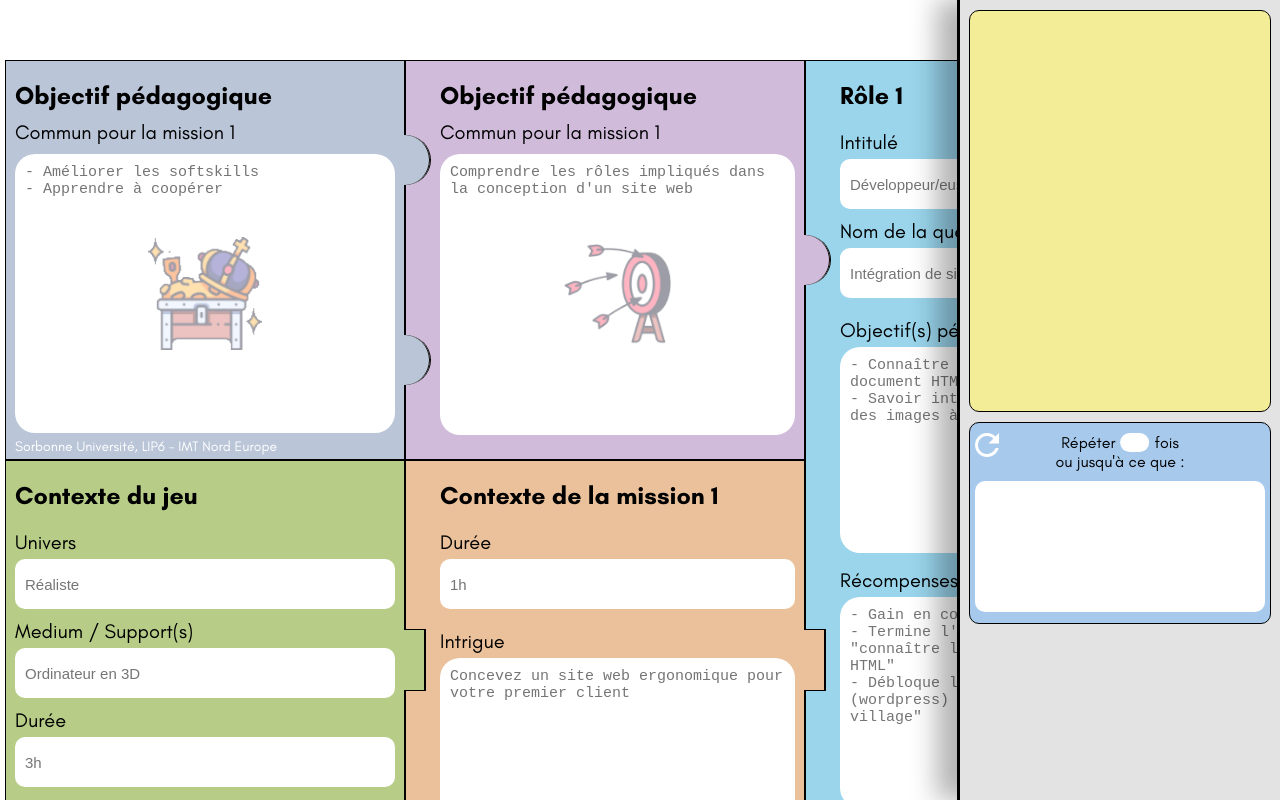
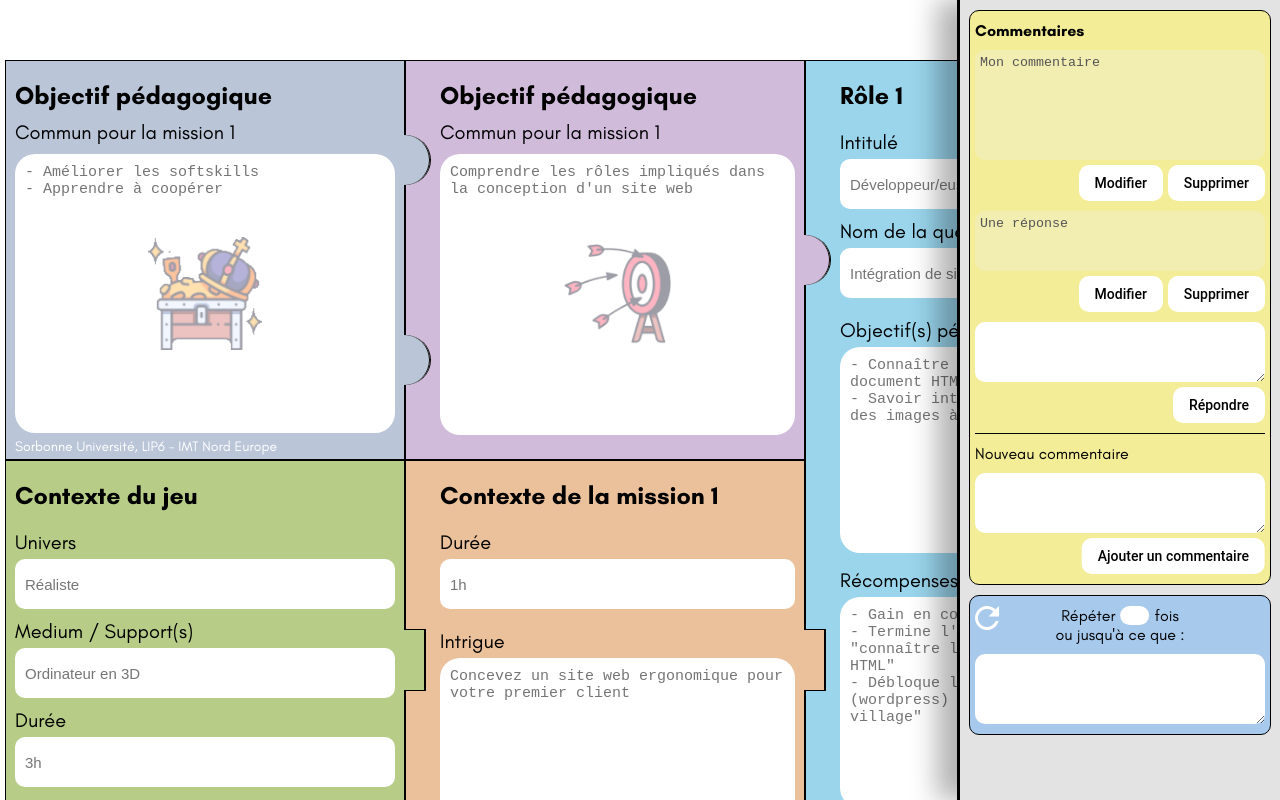
Before and after one commit to NUCLEOFIL/rlg-tool, an Angular app: page / in a window 1280 px wide. Built offline with nearby package versions, Linux system fonts and the light colour scheme.

Commit message:
add comments sider-piece / resize repeat sider-piece textarea / add mat-button / replace symbolchoix and prerequires buttons by mat-buttons

```diff
--- /dev/null
+++ b/src/app/components/comment/comment.component.html
@@ -0,0 +1,25 @@
+<div class="form">
+    <div class="form-comment">
+        <textarea [disabled]="true">Mon commentaire</textarea>
+        <div class="form-comment-buttons">
+            <button mat-button>Modifier</button>
+            <button mat-button>Supprimer</button>
+        </div>
+    </div>
+
+    <div class="form-answers">
+        <textarea [disabled]="true">Une réponse</textarea>
+        <div class="form-comment-buttons">
+            <button mat-button>Modifier</button>
+            <button mat-button>Supprimer</button>
+        </div>
+    </div>
+
+    <div class="form-newanswer">
+        <textarea></textarea>
+        <div class="form-newanswer-buttons">
+           <button mat-button>Répondre</button>
+        </div>
+
+    </div>
+</div>
--- /dev/null
+++ b/src/app/components/comment/comment.component.scss
@@ -0,0 +1,62 @@
+textarea {
+    resize: vertical;
+    border-radius: 10px;
+    border: none;
+    min-height: 50px;
+    max-height: 200px;
+    padding: 5px 5px 5px 5px;
+}
+
+button {
+    background-color: white;
+    border-radius: 10px;
+    margin-left: 5px;
+}
+
+.form {
+    margin-bottom: 10px;
+    border-bottom: solid black 1px;
+    padding-bottom: 10px;
+
+    &-comment {
+        margin-bottom: 10px;
+        display: flex;
+        flex-direction: column;
+
+        textarea {
+            height: 100px;
+            resize: none;
+        }
+
+        &-buttons {
+            margin-top: 5px;
+            display: flex;
+            flex-direction: row;
+            position: relative;
+            justify-content: flex-end;
+        }
+    }
+
+    &-answers {
+        display: flex;
+        flex-direction: column;
+        margin-bottom: 10px;
+
+        textarea {
+            resize: none;
+        }
+    }
+
+    &-newanswer {
+        display: flex;
+        flex-direction: column;
+
+        &-buttons {
+            margin-top: 5px;
+            display: flex;
+            flex-direction: row;
+            position: relative;
+            justify-content: flex-end;
+        }
+    }
+}
--- /dev/null
+++ b/src/app/components/comment/comment.component.ts
@@ -0,0 +1,15 @@
+import { Component, OnInit } from '@angular/core';
+
+@Component({
+  selector: 'app-comment',
+  templateUrl: './comment.component.html',
+  styleUrls: ['./comment.component.scss']
+})
+export class CommentComponent implements OnInit {
+
+  constructor() { }
+
+  ngOnInit(): void {
+  }
+
+}
--- a/src/app/pieces/role/role.component.html
+++ b/src/app/pieces/role/role.component.html
@@ -53,7 +53,7 @@
                     <input name="quantity" type="text">
                 </div>
             </div>
-            <button><mat-icon fontIcon="add"></mat-icon></button>
+            <button mat-button><mat-icon fontIcon="add"></mat-icon></button>
         </div>
     </div>
 </div>
--- a/src/app/pieces/role/role.component.scss
+++ b/src/app/pieces/role/role.component.scss
@@ -2,7 +2,6 @@
     --piece-background-color: #9ad5ec;
 
     width: 400px;
-    min-height: 1600px;
     position: relative;
     background-color: var(--piece-background-color);
 
@@ -196,7 +195,7 @@
                 left: 100%;
                 transform: translateX(-100%);
                 margin-top: 5px;
-
+                border-radius: 10px;
                 mat-icon {
                     transform: scale(1.3);
                 }
--- a/src/app/pieces/task/task.component.html
+++ b/src/app/pieces/task/task.component.html
@@ -96,15 +96,15 @@
         <div class="piece-form-top">
             <input class="piece-form-top-identifier" name="identifier" type="text" placeholder="A" min="1" maxlength="5"/>
             <div class="piece-form-top-title">Tâche</div>
-            <div class="piece-form-top-symbol" (click)="changeDisplaySymbolChoice()">
+            <button mat-button class="piece-form-top-symbol" (click)="changeDisplaySymbolChoice()">
                 <mat-icon *ngIf="symbol" [style.color]="symbolColor" [fontIcon]="symbol"></mat-icon>
-            </div>
+            </button>
         </div>
         <textarea class="piece-form-content" placeholder="Positionner dans l'ordre les balises HTML principales"></textarea>
         <div class="piece-form-bottom">
-            <div class="piece-form-bottom-prerequires" (click)="changeDisplayPrerequires()">
-                <label>Prérequis</label>
-            </div>
+            <button mat-button class="piece-form-bottom-prerequires" (click)="changeDisplayPrerequires()">
+                Prérequis
+            </button>
             <div class="piece-form-bottom-duration">
                 <input name="value" type="text" [(ngModel)]="duration" (input)="durationChange()"/>
                 <select name="unite" [(ngModel)]="durationUnit" (change)="durationChange()">
--- a/src/app/pieces/task/task.component.scss
+++ b/src/app/pieces/task/task.component.scss
@@ -243,26 +243,18 @@
             }
             &-title {
                 font-size: 25px;
-                //font-weight: bold;
                 font-family: 'Glacial Indifference Bold';
             }
             &-symbol {
                 width: 50px;
-                height: 40px;
+                height: 50px;
                 background-color: white;
                 border-radius: 10px;
-                padding: 5px 10px 5px 10px;
                 cursor: pointer;
                 mat-icon {
-                    position: relative;
-                    left: 50%;
-                    height: 50%;
-                    transform: translateX(-50%) translateY(50%) scale(1.3);
+                    transform: scale(1.3);
                     overflow: visible;
                 }
-            }
-            &-symbol:hover{
-                opacity: 0.75;
             }
         }
         &-content {
@@ -299,13 +291,6 @@
                 display: flex;
                 align-items: center;
                 justify-content: center;
-                label {
-                    cursor: pointer;
-                }
-
-            }
-            &-prerequires:hover {
-                opacity: 0.75;
             }
         }
     }
--- a/src/app/sider-pieces/comments/comments.component.html
+++ b/src/app/sider-pieces/comments/comments.component.html
@@ -1,3 +1,18 @@
 <div class="piece">
+    <div class="piece-form">
+        <div class="piece-form-title">Commentaires</div>
 
+        <div class="piece-form-comments">
+            <app-comment></app-comment>
+        </div>
+
+        <div class="piece-form-newcomment">
+            <div class="piece-form-newcomment-form">
+                <label>Nouveau commentaire</label>
+                <textarea></textarea>
+            </div>
+            <button mat-button>Ajouter un commentaire</button>
+        </div>
+
+    </div>
 </div>
--- a/src/app/sider-pieces/comments/comments.component.scss
+++ b/src/app/sider-pieces/comments/comments.component.scss
@@ -2,9 +2,52 @@
     --piece-background-color: #f3ed97;
 
     width: 300px;
-    height: 400px;
     position: relative;
     background-color: var(--piece-background-color);
     border: solid black 1px;
     border-radius: 10px;
+
+    label {
+        margin-bottom: 10px;
+    }
+
+    textarea {
+        resize: vertical;
+        border-radius: 10px;
+        border: none;
+        min-height: 50px;
+        max-height: 200px;
+        padding: 5px 5px 5px 5px;
+    }
+
+    button {
+        border-radius: 10px;
+        background-color: white;
+        margin-top: 5px;
+    }
+
+    &-form {
+        margin: 10px 5px 10px 5px;
+        display: flex;
+        flex-direction: column;
+
+        &-title {
+            font-family: "Glacial Indifference Bold";
+            margin-bottom: 10px;
+        }
+
+        &-newcomment {
+
+            &-form {
+                display: flex;
+                flex-direction: column;
+            }
+
+            button {
+                position: relative;
+                left: 100%;
+                transform: translateX(-100%);
+            }
+        }
+    }
 }
--- a/src/app/sider-pieces/repeat/repeat.component.scss
+++ b/src/app/sider-pieces/repeat/repeat.component.scss
@@ -2,7 +2,6 @@
     --piece-background-color: #a6c9ec;
 
     width: 300px;
-    height: 200px;
     position: relative;
     background-color: var(--piece-background-color);
     border: solid black 1px;
@@ -12,7 +11,6 @@
         position: relative;
         text-align: center;
         margin: 10px 5px 10px 5px;
-        height: 100%;
 
         &-header {
             display: flex;
@@ -25,7 +23,6 @@
             }
 
             &-for {
-                //width: 100%;
                 display: flex;
                 flex-direction: row;
                 position: relative;
@@ -48,16 +45,16 @@
         &-while {
             display: flex;
             flex-direction: column;
-            height: 80%;
-
 
             textarea {
                 padding: 10px;
                 margin-top: 10px;
-                resize: none;
+                resize: vertical;
                 border: none;
                 border-radius: 10px;
                 flex-grow: 1;
+                min-height: 50px;
+                max-height: 100px;
             }
         }
     }
```
Also changed, not shown: src/app/app.module.ts (+11 -7 lines), 1 other file (tests, documents, lock files or other folders).
